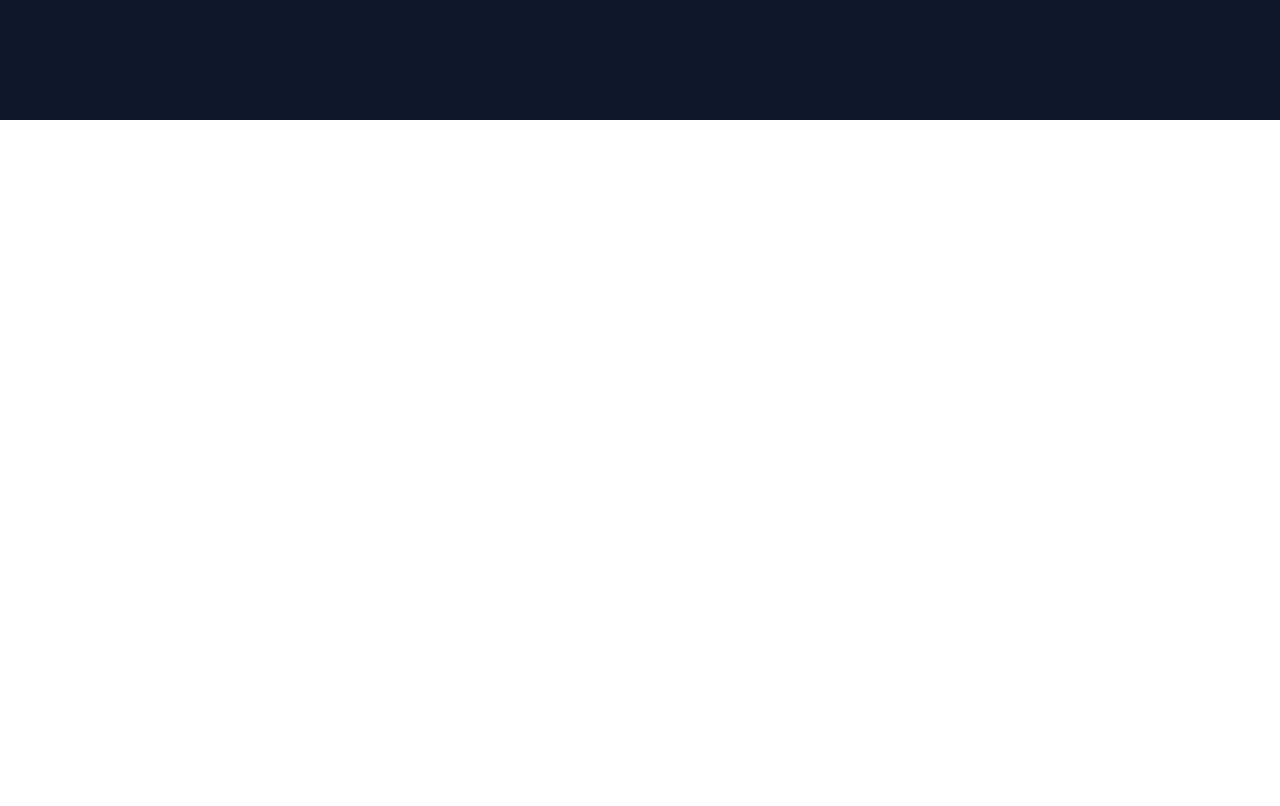
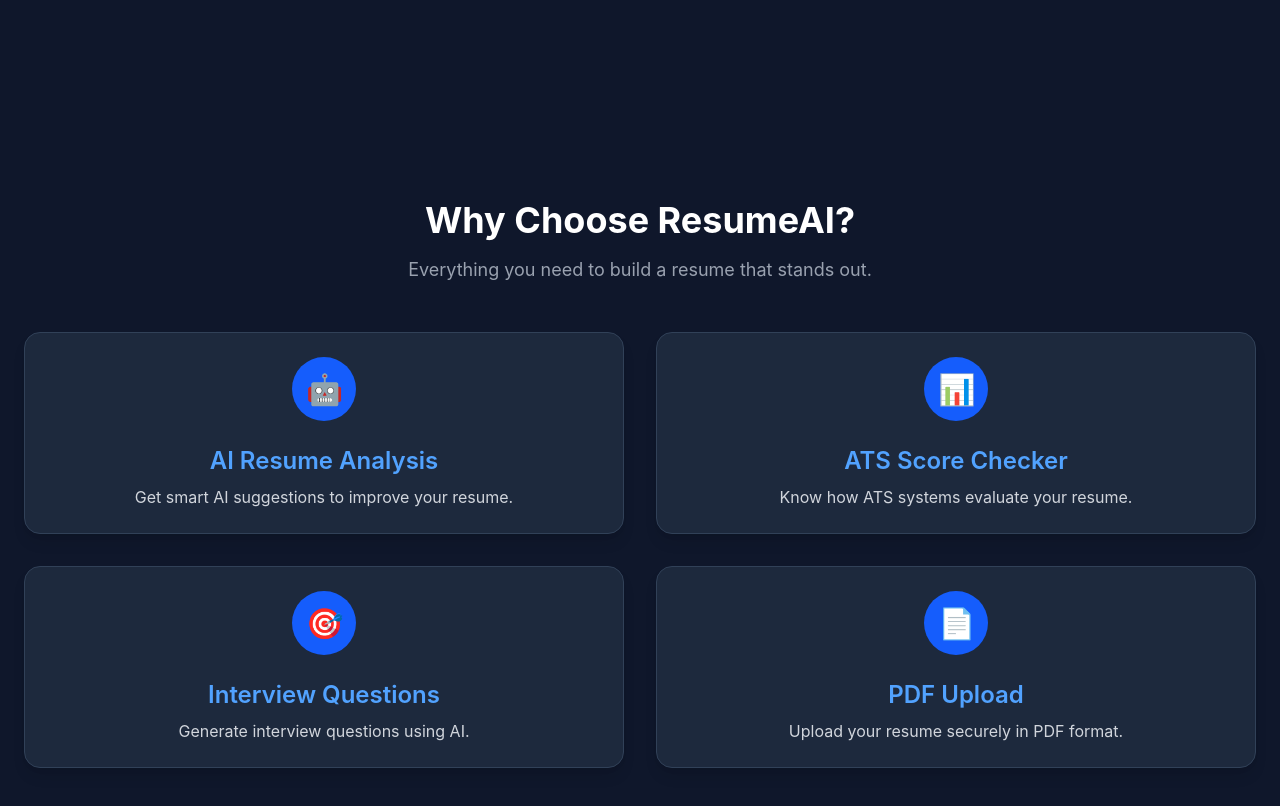
Before and after one commit to navneetsharma45/ResumeAI, a React (Vite) app in the folder frontend/: page / in a window 1280 px wide. Shown: the part 680-1486 px from the top of the page. Before the commit the page ends 800 px from the top, so only its background shows below. Built offline with nearby package versions, Linux system fonts and the light colour scheme.

Commit message:
Build Features section

```diff
--- /dev/null
+++ b/frontend/src/components/Features.tsx
@@ -0,0 +1,59 @@
+function Features() {
+ const features = [
+  {
+    icon: "🤖",
+    title: "AI Resume Analysis",
+    description: "Get smart AI suggestions to improve your resume.",
+  },
+  {
+    icon: "📊",
+    title: "ATS Score Checker",
+    description: "Know how ATS systems evaluate your resume.",
+  },
+  {
+    icon: "🎯",
+    title: "Interview Questions",
+    description: "Generate interview questions using AI.",
+  },
+  {
+    icon: "📄",
+    title: "PDF Upload",
+    description: "Upload your resume securely in PDF format.",
+  },
+];
+
+  return (
+  <section className="bg-slate-900 py-20 text-white">
+    <div className="mx-auto max-w-7xl px-6">
+      <h2 className="text-center text-4xl font-bold">
+        Why Choose ResumeAI?
+      </h2>
+<p className="mt-4 text-center text-lg text-gray-400">
+  Everything you need to build a resume that stands out.
+</p>
+      <div className="mt-12 grid gap-8 md:grid-cols-2">
+        {features.map((feature) => (
+          <div
+  key={feature.title}
+  className="rounded-2xl border border-slate-700 bg-slate-800 p-6 text-center shadow-lg transition duration-300 hover:-translate-y-2 hover:border-blue-500 hover:bg-slate-700"
+>
+  <div className="mx-auto mb-6 flex h-16 w-16 items-center justify-center rounded-full bg-blue-600 text-3xl">
+    {feature.icon}
+  </div>
+
+<h3 className="mt-4 text-2xl font-semibold text-blue-400">
+        {feature.title}
+  </h3>
+
+  <p className="mt-2 text-gray-300">
+    {feature.description}
+  </p>
+</div>
+        ))}
+      </div>
+    </div>
+  </section>
+);
+}
+
+export default Features;
--- a/frontend/src/pages/Home.tsx
+++ b/frontend/src/pages/Home.tsx
@@ -1,11 +1,13 @@
 import Navbar from "../components/Navbar";
 import Hero from "../components/Hero";
+import Features from "../components/Features";
 
 function Home() {
   return (
     <>
       <Navbar />
       <Hero />
+      <Features />
     </>
   );
 }
```
